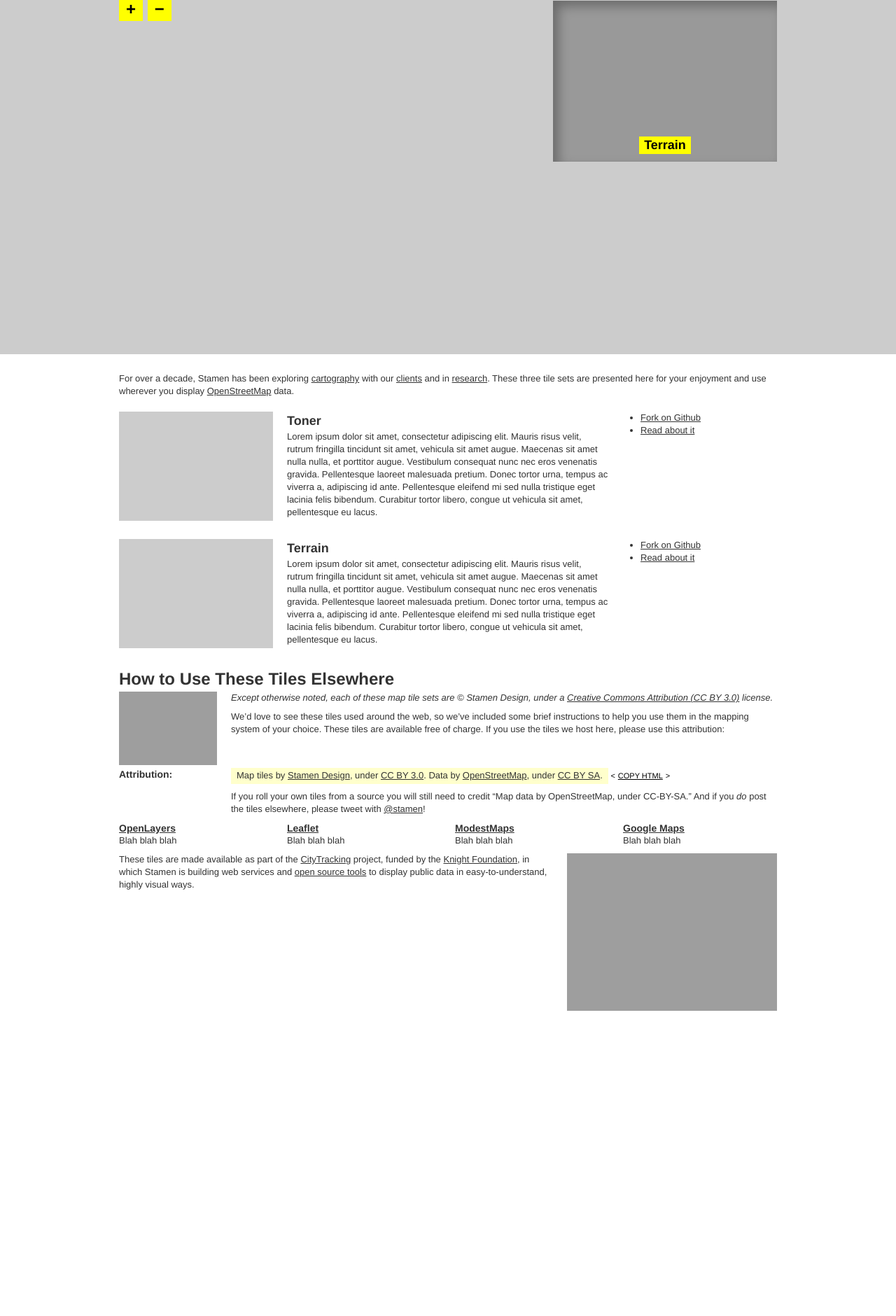
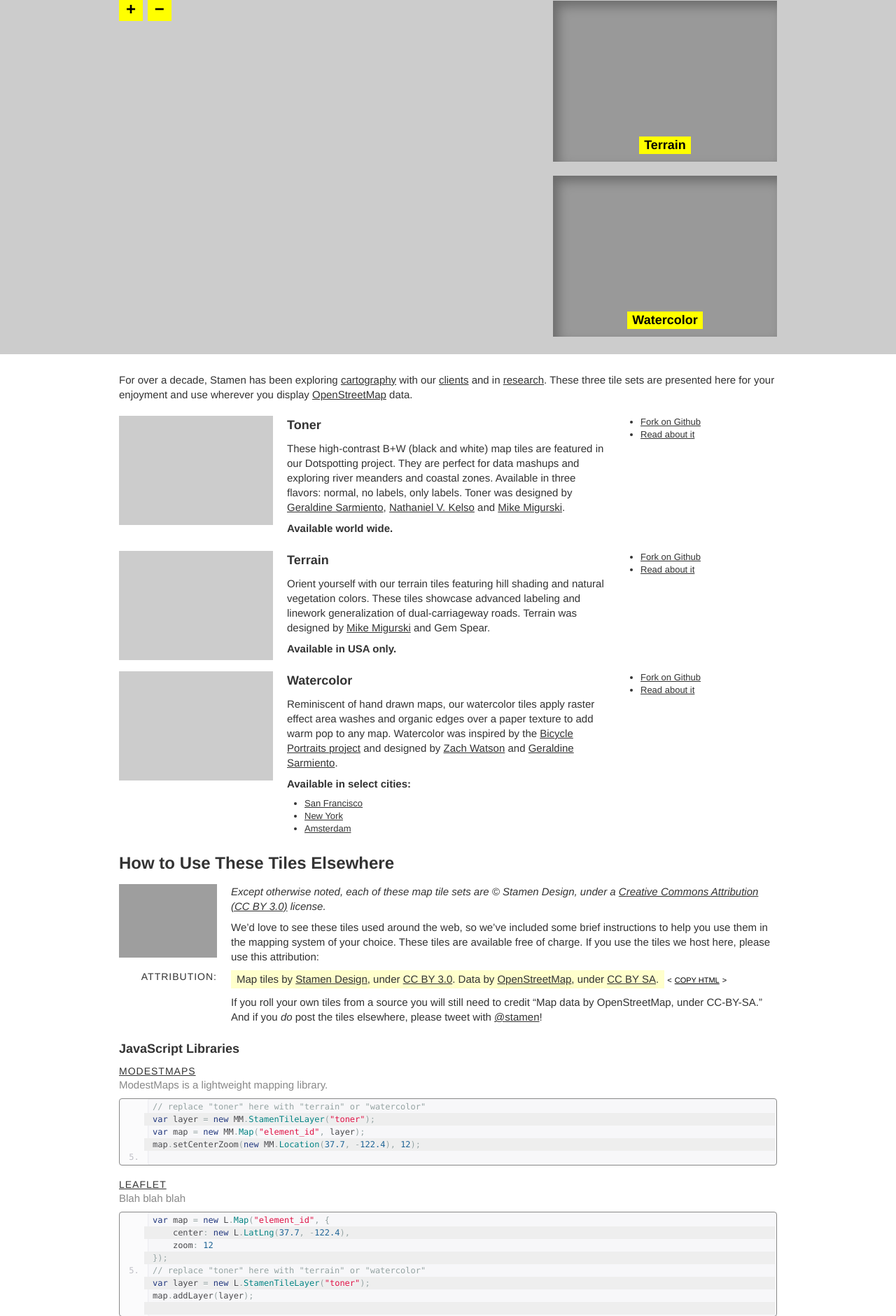
Before and after one commit to stamen/maps.stamen.com, a PHP site: page / in a window 1280 px wide. Shown: the part 154-2034 px from the top of the page at 70% size. Before the commit the page ends 1598 px from the top, so only its background shows below. Run offline with PHP 8.4, Linux system fonts and the light colour scheme; a map, chart or similar area stays blank; grey boxes are pictures that could not be loaded.

Commit message:
stubbing out the code for other libraries

```diff
--- a/site/css/screen.css
+++ b/site/css/screen.css
@@ -1,6 +1,10 @@
 a:link, a:visited, a:active {
     color: inherit;
     text-decoration: underline;
+}
+
+.light {
+    color: #888;
 }
 
 #header {
@@ -111,12 +115,32 @@ h2 a,
     margin-top: 2em;
 }
 
+#content p {
+    font-size: 15px;
+    line-height: 21px;
+}
+
+#content h2,
+#content h3 {
+    margin-bottom: .5em;
+}
+
+#content h4 {
+    text-transform: uppercase;
+    font-weight: normal;
+    letter-spacing: 1px;
+}
+
+#content h4.span2 {
+    text-align: right;
+}
+
 #desc {
     margin: 0 0 20px 0;
 }
 
 #content div.tiles {
-    margin-bottom: 20px;
+    margin-bottom: 1em;
 }
 
 #content .map {
@@ -143,3 +167,43 @@ h2 a,
     padding: 0 4px;
     text-decoration: underline;
 }
+
+#usage {
+    margin-top: 1em;
+}
+
+#footer {
+    margin-top: 3em;
+    margin-bottom: 4em;
+}
+
+.com { color: #93a1a1; }
+.lit { color: #195f91; }
+.pun, .opn, .clo { color: #93a1a1; }
+.fun { color: #dc322f; }
+.str, .atv { color: #D14; }
+.kwd, .linenums .tag { color: #1e347b; }
+.typ, .atn, .dec, .var { color: teal; }
+.pln { color: #48484c; }
+
+.prettyprint {
+  padding: 8px;
+  background-color: #f7f7f9;
+  border: 1px solid #e1e1e8;
+}
+.prettyprint.linenums {
+  -webkit-box-shadow: inset 40px 0 0 #fbfbfc, inset 41px 0 0 #ececf0;
+     -moz-box-shadow: inset 40px 0 0 #fbfbfc, inset 41px 0 0 #ececf0;
+          box-shadow: inset 40px 0 0 #fbfbfc, inset 41px 0 0 #ececf0;
+}
+
+/* Specify class=linenums on a pre to get line numbering */
+ol.linenums {
+  margin: 0 0 0 33px; /* IE indents via margin-left */
+}
+ol.linenums li {
+  padding-left: 12px;
+  color: #bebec5;
+  line-height: 18px;
+  text-shadow: 0 1px 0 #fff;
+}
--- a/site/index.html
+++ b/site/index.html
@@ -4,8 +4,10 @@
         <title>tile.stamen.com</title>
         <script type="text/javascript" src="js/vendor/reqwest.js"></script>
         <script type="text/javascript" src="js/vendor/modestmaps.js"></script>
-        <script type="text/javascript" src="js/maps.js"></script>
+        <script type="text/javascript" src="js/tile.stamen.js"></script>
+        <script type="text/javascript" src="js/vendor/google-code-prettify/prettify.js"></script>
         <style type="text/css">
+            @import url(js/vendor/google-code-prettify/prettify.css);
             @import url(css/bootstrap/bootstrap.css);
             @import url(css/screen.css);
         </style>
@@ -35,9 +37,7 @@
                     <a id="zoom-out" href="#">&minus;</a>
                 </div>
                 <div id="map-sub2" class="map switch" data-provider="terrain"><h3><a href="#terrain">Terrain</a></h3></div>
-                <!--
                 <div id="map-sub3" class="map switch" data-provider="watercolor"><h3><a href="#watercolor">Watercolor</a></h3></div>
-                -->
             </div>
         </div>
 
@@ -57,7 +57,16 @@
                     data-zoom="14"></div>
                 <div class="span6">
                     <h3>Toner</h3>
-                    <p>Lorem ipsum dolor sit amet, consectetur adipiscing elit. Mauris risus velit, rutrum fringilla tincidunt sit amet, vehicula sit amet augue. Maecenas sit amet nulla nulla, et porttitor augue. Vestibulum consequat nunc nec eros venenatis gravida. Pellentesque laoreet malesuada pretium. Donec tortor urna, tempus ac viverra a, adipiscing id ante. Pellentesque eleifend mi sed nulla tristique eget lacinia felis bibendum. Curabitur tortor libero, congue ut vehicula sit amet, pellentesque eu lacus.</p>
+                    <p>These high-contrast B+W (black and white) map tiles are
+                    featured in our Dotspotting project. They are perfect for data
+                    mashups and exploring river meanders and coastal zones.
+                    Available in three flavors: normal, no labels, only labels.
+                    Toner was designed by
+                    <a href="http://stamen.com/studio/geraldine">Geraldine Sarmiento</a>,
+                    <a href="http://stamen.com/studio/nathaniel">Nathaniel V.  Kelso</a>
+                    and <a href="http://stamen.com/studio/mike">Mike Migurski</a>.</p>
+
+                    <p><strong>Available world wide.</strong></p>
                 </div>
                 <div class="span3">
                     <ul>
@@ -74,7 +83,14 @@
                     data-zoom="11"></div>
                 <div class="span6">
                     <h3>Terrain</h3>
-                    <p>Lorem ipsum dolor sit amet, consectetur adipiscing elit. Mauris risus velit, rutrum fringilla tincidunt sit amet, vehicula sit amet augue. Maecenas sit amet nulla nulla, et porttitor augue. Vestibulum consequat nunc nec eros venenatis gravida. Pellentesque laoreet malesuada pretium. Donec tortor urna, tempus ac viverra a, adipiscing id ante. Pellentesque eleifend mi sed nulla tristique eget lacinia felis bibendum. Curabitur tortor libero, congue ut vehicula sit amet, pellentesque eu lacus.</p>
+                    <p>Orient yourself with our terrain tiles featuring hill shading
+                    and natural vegetation colors. These tiles showcase advanced
+                    labeling and linework generalization of dual-carriageway roads.
+                    Terrain was designed by
+                    <a href="http://stamen.com/studio/mike">Mike Migurski</a>
+                    and Gem Spear.</p>
+
+                    <p><strong>Available in USA only.</strong></p>
                 </div>
                 <div class="span3">
                     <ul>
@@ -84,7 +100,6 @@
                 </div>
             </div>
 
-            <!--
             <div id="tiles-watercolor" class="tiles row">
                 <div class="map span3"
                     data-provider="watercolor"
@@ -92,7 +107,20 @@
                     data-zoom="10"></div>
                 <div class="span6">
                     <h3>Watercolor</h3>
-                    <p>Lorem ipsum dolor sit amet, consectetur adipiscing elit. Mauris risus velit, rutrum fringilla tincidunt sit amet, vehicula sit amet augue. Maecenas sit amet nulla nulla, et porttitor augue. Vestibulum consequat nunc nec eros venenatis gravida. Pellentesque laoreet malesuada pretium. Donec tortor urna, tempus ac viverra a, adipiscing id ante. Pellentesque eleifend mi sed nulla tristique eget lacinia felis bibendum. Curabitur tortor libero, congue ut vehicula sit amet, pellentesque eu lacus.</p>
+                    <p>Reminiscent of hand drawn maps, our watercolor tiles apply
+                    raster effect area washes and organic edges over a paper texture
+                    to add warm pop to any map. Watercolor was inspired by the
+                    <a href="http://www.kickstarter.com/projects/bicycleportraits/bicycle-portraits-a-photographic-book-part-iii-fin">Bicycle Portraits project</a>
+                    and designed by <a href="http://stamen.com/studio/zach">Zach Watson</a>
+                    and <a href="http://stamen.com/studio/geraldine">Geraldine Sarmiento</a>.</p>
+
+                    <p><strong>Available in select cities:</strong></p>
+                    <ul>
+                        <li><a href="#">San Francisco</a></li>
+                        <li><a href="#">New York</a></li>
+                        <li><a href="#">Amsterdam</a></li>
+                    </ul>
+
                 </div>
                 <div class="span3">
                     <ul>
@@ -101,7 +129,6 @@
                     </ul>
                 </div>
             </div>
-            -->
 
             <div id="howto">
                 <h2>How to Use These Tiles Elsewhere</h2>
@@ -129,32 +156,70 @@
                     </div>
                 </div>
 
-                <div id="usage" class="row light">
-                    <div id="usage-openlayers" class="usage span3">
-                        <h4><a href="http://openlayers.org/">OpenLayers</a></h4>
-                        <p>Blah blah blah</p>
+                <div id="usage">
+                    <h3>JavaScript Libraries</h3>
+                    <div class="row light">
+
+                        <div id="usage-modestmaps" class="usage span12">
+                            <h4><a href="http://stamen.github.com/modestmaps-js/">ModestMaps</a></h4>
+                            <p>ModestMaps is a lightweight mapping library.</p>
+                            <pre class="prettyprint linenums">
+// replace "toner" here with "terrain" or "watercolor"
+var layer = new MM.StamenTileLayer("toner");
+var map = new MM.Map("element_id", layer);
+map.setCenterZoom(new MM.Location(37.7, -122.4), 12);
+                            </pre>
+                        </div>
+
+                        <div id="usage-leaflet" class="usage span12">
+                            <h4><a href="http://leaflet.cloudmade.com/">Leaflet</a></h4>
+                            <p>Blah blah blah</p>
+                            <pre class="prettyprint linenums">
+var map = new L.Map("element_id", {
+    center: new L.LatLng(37.7, -122.4),
+    zoom: 12
+});
+// replace "toner" here with "terrain" or "watercolor"
+var layer = new L.StamenTileLayer("toner");
+map.addLayer(layer);
+                            </pre>
+                        </div>
+
+                        <div id="usage-openlayers" class="usage span12">
+                            <h4><a href="http://openlayers.org/">OpenLayers</a></h4>
+                            <p>Blah blah blah</p>
+                            <pre class="prettyprint linenums">
+var map = new OpenLayers.Map("element_id");
+// replace "toner" here with "terrain" or "watercolor"
+var layer = new OpenLayers.Layer.Stamen("toner");
+map.addLayer(layer);
+                            </pre>
+                        </div>
+
+                        <div id="usage-google" class="usage span12">
+                            <h4><a href="http://code.google.com/apis/maps/documentation/javascript/">Google Maps</a></h4>
+                            <p>Blah blah blah</p>
+                            <pre class="prettyprint linenums">
+// replace "toner" here with "terrain" or "watercolor"
+var layer = "toner";
+var map = new google.maps.Map(document.getElementById("element_id"), {
+    center: new google.maps.LatLng(37.7, -122.4),
+    zoom: 12,
+    mapTypeId: layer,
+    mapTypeControlOptions: {
+        mapTypeIds: [layer]
+    }
+});
+
+map.mapTypes.set(layer, new google.maps.StamenMapType(layer));
+                            </pre>
+                        </div>
                     </div>
-
-                    <div id="usage-leaflet" class="usage span3">
-                        <h4><a href="http://leaflet.cloudmade.com/">Leaflet</a></h4>
-                        <p>Blah blah blah</p>
-                    </div>
-
-                    <div id="usage-modestmaps" class="usage span3">
-                        <h4><a href="http://stamen.github.com/modestmaps-js/">ModestMaps</a></h4>
-                        <p>Blah blah blah</p>
-                    </div>
-
-                    <div id="usage-google" class="usage span3">
-                        <h4><a href="http://code.google.com/apis/maps/documentation/javascript/">Google Maps</a></h4>
-                        <p>Blah blah blah</p>
-                    </div>
-
                 </div>
 
             </div>
 
-            <div id="footer" class="row">
+            <div id="footer" class="row light">
                 <p id="credit" class="span8 light">These tiles are made available as part of the
                 <a href="http://citytracking.org">CityTracking</a> project,
                 funded by the <a href="http://www.knightfoundation.org/">Knight Foundation</a>,
@@ -167,4 +232,8 @@
             </div>
 
         </div>
+
+        <script type="text/javascript" src="js/maps.js" defer></script>
+        <script type="text/javascript" defer>prettyPrint();</script>
     </body>
+</html>
```
Also changed, not shown: site/js/maps.js (+16 -10 lines).
